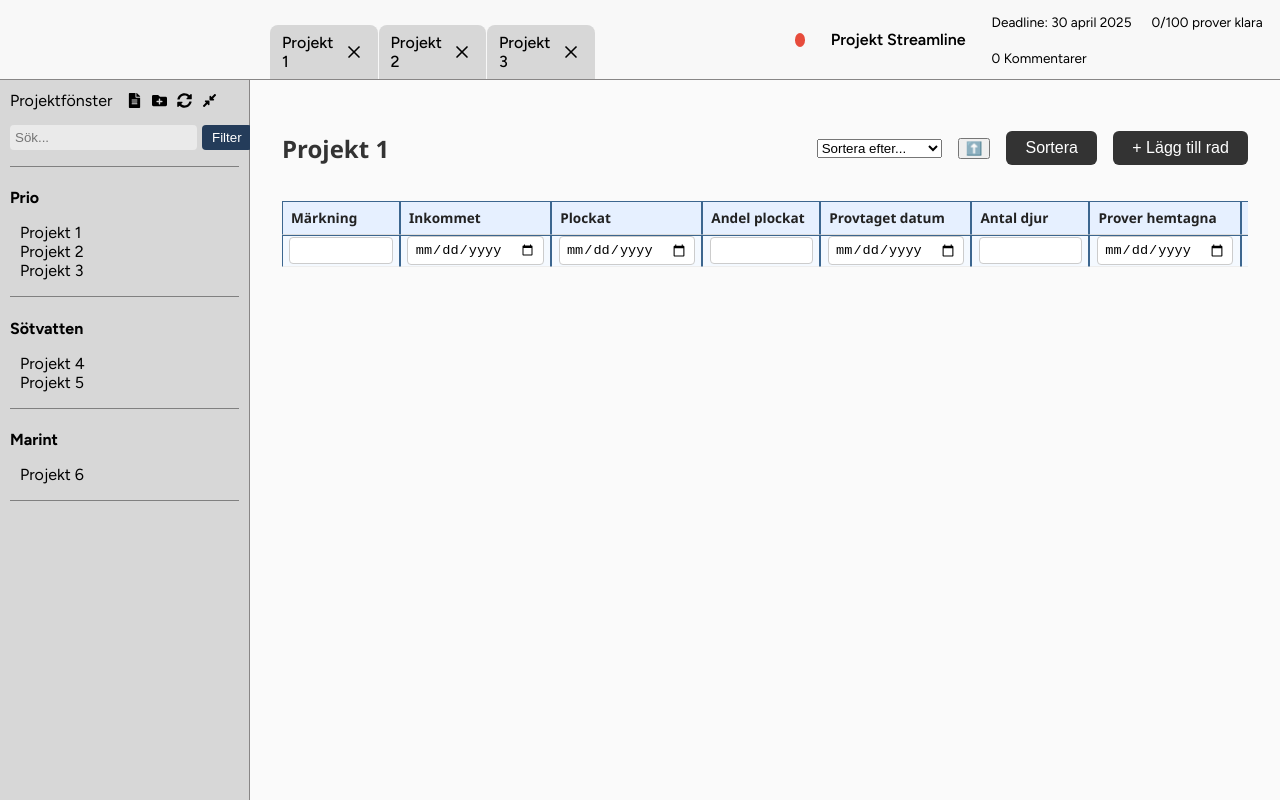
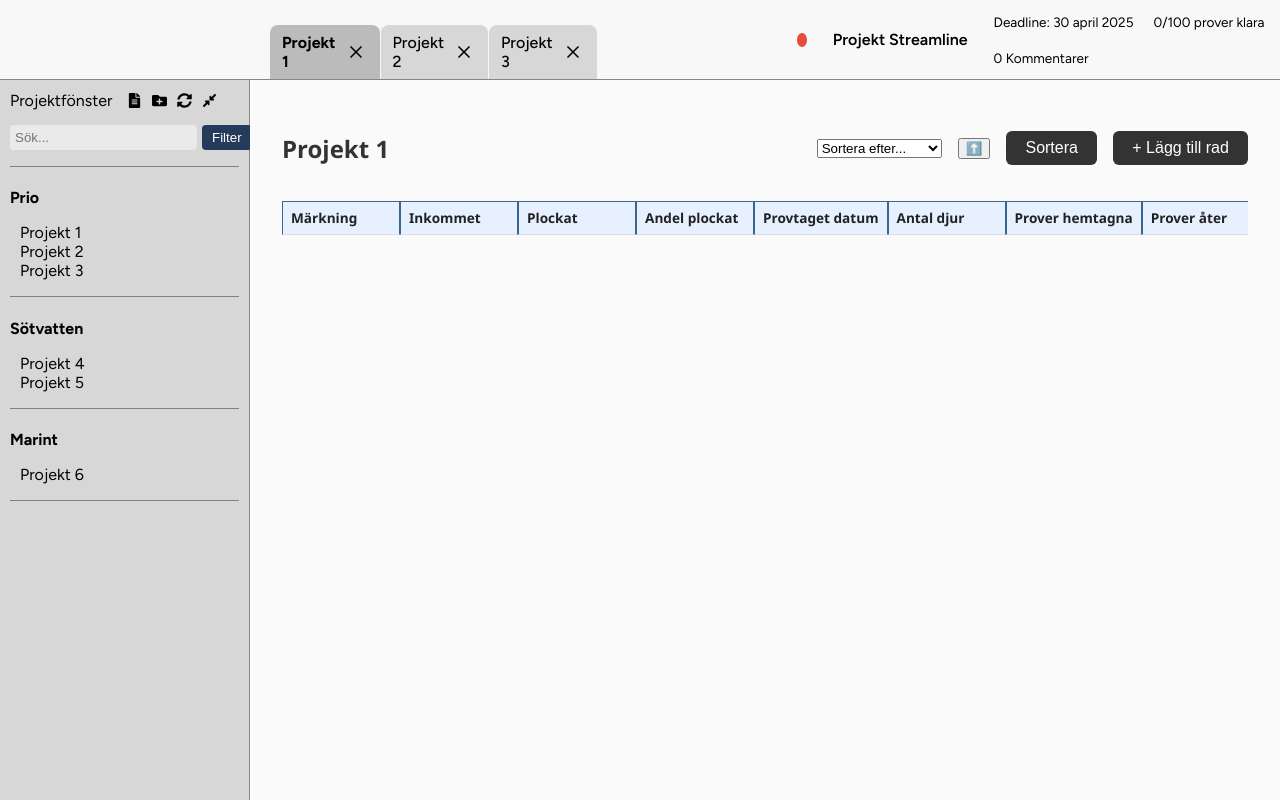
Before and after one commit to EliasKristmansson/dbtreact, a React (Vite) app in the folder reactproject1/: page / in a window 1280 px wide. Built offline with nearby package versions, Linux system fonts and the light colour scheme.

Commit message:
fixed tab switching logic

```diff
--- a/reactproject1/src/App.css
+++ b/reactproject1/src/App.css
@@ -262,3 +262,12 @@ body {
 .new-project-btn:hover {
   background-color: #2d4a6d;
 }
+
+.tab.active-tab {
+    background-color: #bbb;
+    font-weight: 700;
+}
+
+.tab:hover {
+    cursor: pointer;
+}
--- a/reactproject1/src/App.jsx
+++ b/reactproject1/src/App.jsx
@@ -6,23 +6,74 @@ import Filter from "./components/Filter";
 
 export default function App() {
     const [showFilter, setShowFilter] = useState(false);
-
     const [tabs, setTabs] = useState([
         { id: 1, name: "Projekt 1" },
         { id: 2, name: "Projekt 2" },
         { id: 3, name: "Projekt 3" },
     ]);
+    const [nextId, setNextId] = useState(4);
+    const [activeTabId, setActiveTabId] = useState(1);
 
-  const [nextId, setNextId] = useState(4); // för unika id:n
+    const [projectRows, setProjectRows] = useState({
+        1: [],
+        2: [],
+        3: [],
+    });
 
     const handleTabClose = (id) => {
         setTabs((prevTabs) => prevTabs.filter((tab) => tab.id !== id));
+        setProjectRows((prevRows) => {
+            const newRows = { ...prevRows };
+            delete newRows[id];
+            return newRows;
+        });
+        if (activeTabId === id && tabs.length > 1) {
+            const remainingTabs = tabs.filter(tab => tab.id !== id);
+            setActiveTabId(remainingTabs[0]?.id || null);
+        }
     };
 
     const handleNewProject = () => {
-    const newTab = { id: nextId, name: "Projektnamn" };
+        const newId = nextId;
+        const newTab = { id: newId, name: "Projektnamn" };
         setTabs((prevTabs) => [...prevTabs, newTab]);
+        setProjectRows((prev) => ({ ...prev, [newId]: [] }));
+        setActiveTabId(newId);
         setNextId((prev) => prev + 1);
+    };
+
+    const handleRowChange = (tabId, newRows) => {
+        setProjectRows((prev) => ({
+            ...prev,
+            [tabId]: newRows,
+        }));
+    };
+
+    const handleAddRow = (tabId) => {
+        setProjectRows((prev) => ({
+            ...prev,
+            [tabId]: [
+                ...(prev[tabId] || []),
+                {
+                    märkning: "",
+                    inkommet: "",
+                    plockat: "",
+                    andelPlockat: "",
+                    datum: "",
+                    antalDjur: "",
+                    hemtagna: "",
+                    åter: "",
+                    kommentarer: "",
+                },
+            ],
+        }));
+    };
+
+    const handleRemoveRow = (tabId, indexToRemove) => {
+        setProjectRows((prev) => ({
+            ...prev,
+            [tabId]: prev[tabId].filter((_, index) => index !== indexToRemove),
+        }));
     };
 
     return (
@@ -32,20 +83,28 @@ export default function App() {
                 deadline="30 april 2025"
                 priority="high"
                 tabs={tabs}
+                activeTabId={activeTabId}
+                onTabClick={setActiveTabId}
                 onTabClose={handleTabClose}
             />
 
             <div className="main-content">
                 <Sidebar onFilterClick={() => setShowFilter(true)} />
-        <Workspace tabs={tabs} onNewProjectClick={handleNewProject} />
+                <Workspace
+                    activeTabId={activeTabId}
+                    projectRows={projectRows}
+                    onChangeRow={handleRowChange}
+                    onAddRow={handleAddRow}
+                    onRemoveRow={handleRemoveRow}
+                    onNewProjectClick={handleNewProject}
+                    tabs={tabs}
+                />
             </div>
 
             <Filter
                 isOpen={showFilter}
                 onClose={() => setShowFilter(false)}
-        onFilter={() => {
-          setShowFilter(false);
-        }}
+                onFilter={() => setShowFilter(false)}
             />
         </div>
     );
--- a/reactproject1/src/components/Topbar.jsx
+++ b/reactproject1/src/components/Topbar.jsx
@@ -2,16 +2,23 @@ import React from "react";
 import "../App.css";
 import { X } from "lucide-react";
 
-export default function Topbar({ projectName, deadline = "Ingen deadline", priority = "medium", tabs, onTabClose }) {
+export default function Topbar({ projectName, deadline = "Ingen deadline", priority = "medium", tabs, activeTabId, onTabClick, onTabClose }) {
 	return (
 		<div className="topbar">
 			<div className="topbar-content">
 				{tabs.map((tab) => (
-          <div key={tab.id} className="tab">
+					<div
+						key={tab.id}
+						className={`tab ${tab.id === activeTabId ? "active-tab" : ""}`}
+						onClick={() => onTabClick(tab.id)}
+					>
 						{tab.name}
 						<button
 							title="Stäng projekt"
-              onClick={() => onTabClose(tab.id)}
+							onClick={(e) => {
+								e.stopPropagation();
+								onTabClose(tab.id);
+							}}
 							className="close-button"
 							aria-label="Close"
 						>
@@ -25,7 +32,6 @@ export default function Topbar({ projectName, deadline = "Ingen deadline", prior
 				<div className={`priority-indicator ${priority}`} aria-label={`Priority: ${priority}`} />
 				<h2 className="project-name">{projectName}</h2>
 
-
 				<div className="project-meta">
 					<p className="project-other">Deadline: <span>{deadline}</span></p>
 					<p className="project-other">0/100 prover klara</p>
--- a/reactproject1/src/components/Workspace.jsx
+++ b/reactproject1/src/components/Workspace.jsx
@@ -1,51 +1,14 @@
-import React, { useState } from "react";
+import React from "react";
 import "./Workspace.css";
-import "./confirmModal.css"
+import "./confirmModal.css";
 
-export default function Workspace({ tabs, onNewProjectClick }) {
-  const [rows, setRows] = useState([
-    {
-      märkning: "",
-      inkommet: "",
-      plockat: "",
-      andelPlockat: "",
-      datum: "",
-      antalDjur: "",
-      hemtagna: "",
-      åter: "",
-      kommentarer: ""
-    }
-  ]);
+export default function Workspace({ activeTabId, projectRows, onChangeRow, onAddRow, onRemoveRow, onNewProjectClick, tabs }) {
+    const rows = projectRows[activeTabId] || [];
 
-  const [sortBy, setSortBy] = useState("");
-  const [sortOrder, setSortOrder] = useState("asc");
+    const showEmpty = tabs.length === 0;
 
-  const handleChange = (index, field, value) => {
-    const updatedRows = [...rows];
-    updatedRows[index][field] = value;
-    setRows(updatedRows);
-  };
-
-  const addRow = () => {
-    setRows([
-      ...rows,
-      {
-        märkning: "",
-        inkommet: "",
-        plockat: "",
-        andelPlockat: "",
-        datum: "",
-        antalDjur: "",
-        hemtagna: "",
-        åter: "",
-        kommentarer: ""
-      }
-    ]);
-  };
-
-  const removeRow = (indexToRemove) => {
-    setRows(rows.filter((_, index) => index !== indexToRemove));
-  };
+    const [sortBy, setSortBy] = React.useState("");
+    const [sortOrder, setSortOrder] = React.useState("asc");
 
     const sortRows = () => {
         if (!sortBy) return;
@@ -56,21 +19,23 @@ export default function Workspace({ tabs, onNewProjectClick }) {
             if (valA > valB) return sortOrder === "asc" ? 1 : -1;
             return 0;
         });
-    setRows(sorted);
+        onChangeRow(activeTabId, sorted);
     };
 
-  const showEmpty = tabs.length === 0;
+    if (showEmpty) {
+        return (
+            <div className="workspace">
+                <div className="new-project">
+                    <button className="new-project-btn" onClick={onNewProjectClick}>+ Nytt projekt</button>
+                </div>
+            </div>
+        );
+    }
 
     return (
         <div className="workspace">
-      {tabs.length === 0 ? (
-        <div className="new-project">
-          <button className="new-project-btn" onClick={onNewProjectClick}>+ Nytt projekt</button>
-        </div>
-      ) : (
-        <>
             <div className="workspace-header">
-            <h2>Projekt 1</h2>
+                <h2>{tabs.find(t => t.id === activeTabId)?.name}</h2>
                 <div style={{ display: "flex", gap: "1rem", alignItems: "center" }}>
                     <select value={sortBy} onChange={(e) => setSortBy(e.target.value)}>
                         <option value="">Sortera efter...</option>
@@ -86,7 +51,7 @@ export default function Workspace({ tabs, onNewProjectClick }) {
                         {sortOrder === "asc" ? "⬆️" : "⬇️"}
                     </button>
                     <button className="add-btn" onClick={sortRows}>Sortera</button>
-              <button className="add-btn" onClick={addRow}>+ Lägg till rad</button>
+                    <button className="add-btn" onClick={() => onAddRow(activeTabId)}>+ Lägg till rad</button>
                 </div>
             </div>
 
@@ -109,23 +74,27 @@ export default function Workspace({ tabs, onNewProjectClick }) {
                     <tbody>
                         {rows.map((row, index) => (
                             <tr key={index}>
-                    <td><input type="text" value={row.märkning} onChange={(e) => handleChange(index, "märkning", e.target.value)} /></td>
-                    <td><input type="date" value={row.inkommet} onChange={(e) => handleChange(index, "inkommet", e.target.value)} /></td>
-                    <td><input type="date" value={row.plockat} onChange={(e) => handleChange(index, "plockat", e.target.value)} /></td>
-                    <td><input type="text" value={row.andelPlockat} onChange={(e) => handleChange(index, "andelPlockat", e.target.value)} /></td>
-                    <td><input type="date" value={row.datum} onChange={(e) => handleChange(index, "datum", e.target.value)} /></td>
-                    <td><input type="number" value={row.antalDjur} onChange={(e) => handleChange(index, "antalDjur", e.target.value)} /></td>
-                    <td><input type="date" value={row.hemtagna} onChange={(e) => handleChange(index, "hemtagna", e.target.value)} /></td>
-                    <td><input type="date" value={row.åter} onChange={(e) => handleChange(index, "åter", e.target.value)} /></td>
-                    <td><input type="text" value={row.kommentarer} onChange={(e) => handleChange(index, "kommentarer", e.target.value)} /></td>
-                    <td><button onClick={() => removeRow(index)}>🗑️</button></td>
+                                {["märkning", "inkommet", "plockat", "andelPlockat", "datum", "antalDjur", "hemtagna", "åter", "kommentarer"].map((field) => (
+                                    <td key={field}>
+                                        <input
+                                            type={field.includes("datum") || field.includes("inkommet") || field.includes("plockat") || field.includes("åter") || field.includes("hemtagna") ? "date" : field === "antalDjur" ? "number" : "text"}
+                                            value={row[field]}
+                                            onChange={(e) => {
+                                                const updated = [...rows];
+                                                updated[index][field] = e.target.value;
+                                                onChangeRow(activeTabId, updated);
+                                            }}
+                                        />
+                                    </td>
+                                ))}
+                                <td>
+                                    <button onClick={() => onRemoveRow(activeTabId, index)}>🗑️</button>
+                                </td>
                             </tr>
                         ))}
                     </tbody>
                 </table>
             </div>
-        </>
-      )}
         </div>
     );
 }
```
Lines whose indentation alone changed are shown as unchanged.
